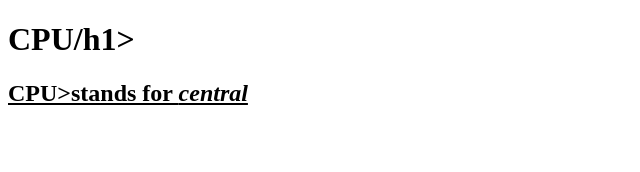
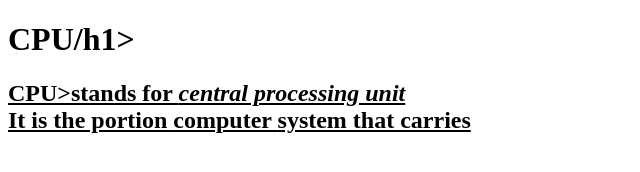
Before and after one commit to iamneo-production/eacaeaefabfadaeccdfffebaeceaec, a website: page public/index.html in a window 1280 px wide. Shown: the whole page, without its empty margins (0-640 px from the left). Drawn offline with Linux system fonts and the light colour scheme.

Commit message:
Backup Commit

```diff
--- a/public/index.html
+++ b/public/index.html
@@ -10,6 +10,7 @@
 </head>
 <body>
     <h1>CPU/h1>
-    <h2><u> <b>CPU></b>stands for <i>central </i>
+    <h2><u> <b>CPU></b>stands for <i>central processing unit </i><br>
+     It is the portion <u> computer </u> system that carries<br>
 </body>
 </html>
```
